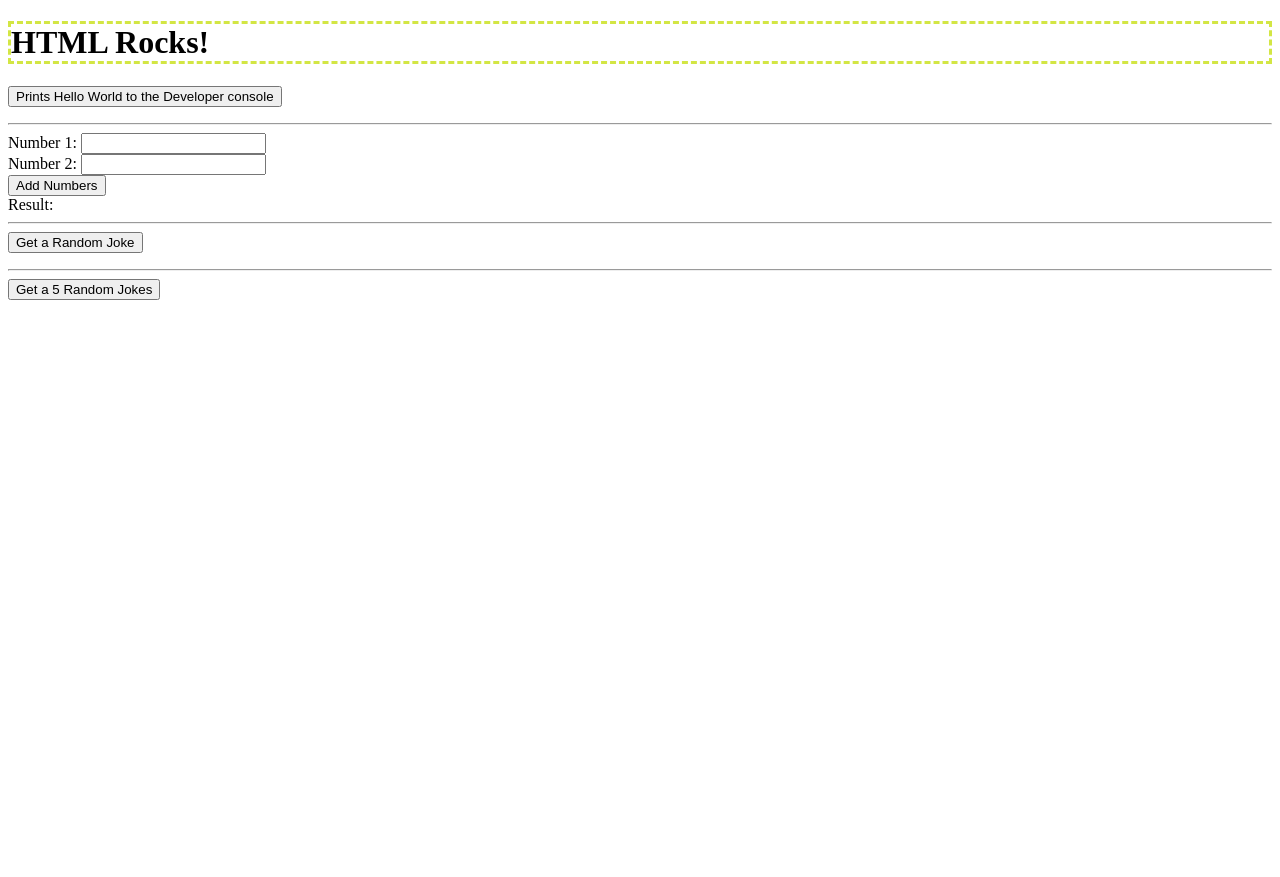
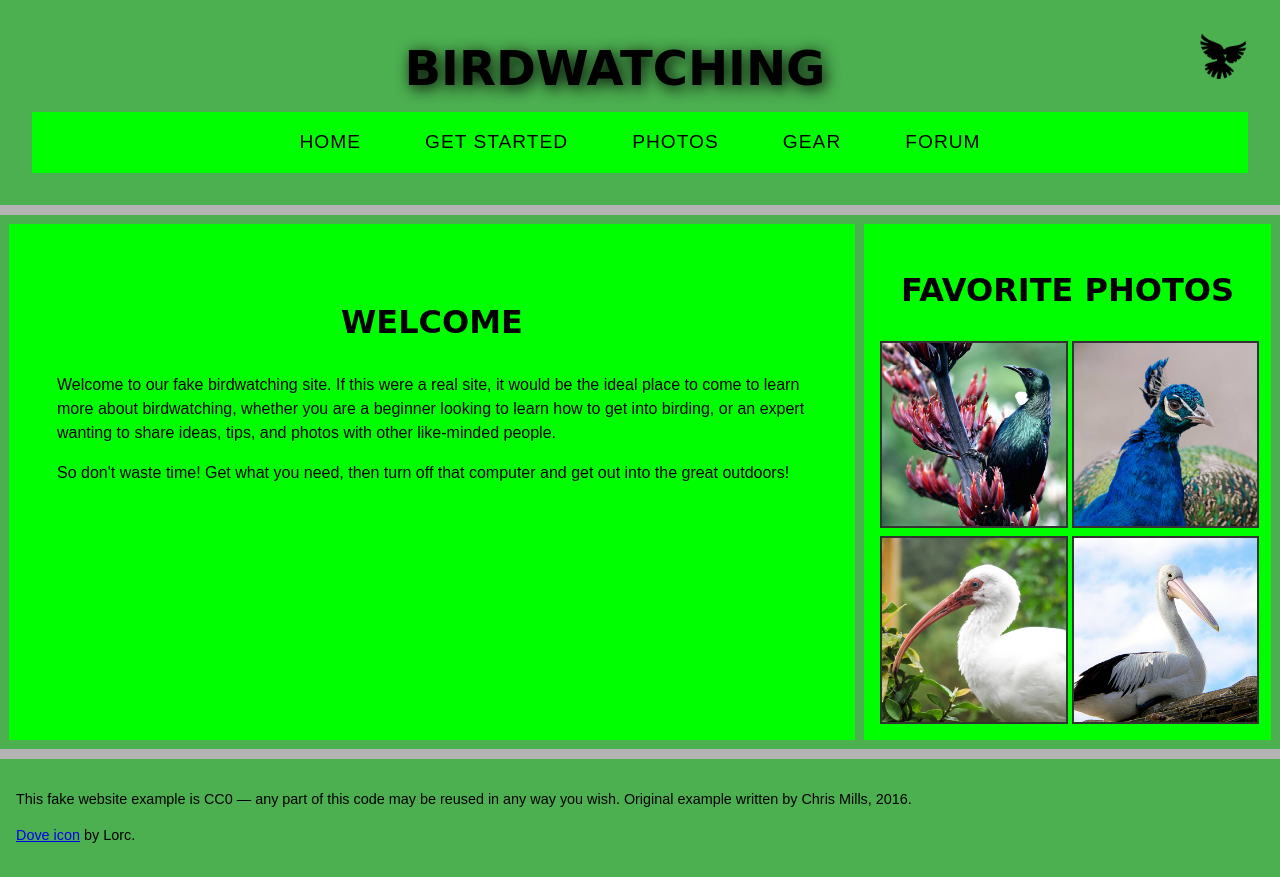
Before and after one commit to CalebBacker/CS408-Lab-4, a website: page index.html in a window 1280 px wide. Before the commit the page ends 800 px from the top, so only its background shows below. Drawn offline with Linux system fonts and the light colour scheme.

Commit message:
finished webpage replica

```diff
--- /dev/null
+++ b/css/layout.css
@@ -0,0 +1,121 @@
+
+body {
+    margin: 0;
+    font-family: Arial, sans-serif;
+    line-height: 1.5;
+  background-color: gray;
+  }
+
+
+  header {
+    background-color: #4CAF50;
+    color: black;
+    padding: 2rem ;
+    text-align: center;
+
+  }
+
+  .header-top {
+    display: flex;
+    align-items: center;
+    justify-content: space-between;
+    padding: 1rem;
+    gap: 1rem;
+  }
+header h1 {
+  font-family: Monkton , cursive;
+  font-size: 3rem;
+  margin: 0;
+  text-shadow: 3px 3px 15px #000000;
+}
+
+  .logo {
+    max-height: 50px;
+  }
+
+
+  nav {
+    margin-top: 0.5rem;
+    background-color: #00ff00;
+  }
+
+  nav ul {
+    list-style: none;
+    margin: 0;
+    padding: 1rem;
+    display: flex;
+    justify-content: center;
+    gap: 2rem;
+  }
+
+  nav li {
+    margin: 0 1rem;
+  }
+
+  nav a {
+    text-decoration: none;
+    color: black;
+    font-family: Arial, Helvetica, sans-serif;
+    font-size: 1.2rem;
+    font-weight: normal;
+    text-transform: uppercase;
+    letter-spacing: 1px;
+  }
+
+
+  main {
+    display: flex;
+    border-top: 10px solid #b3b3b3;
+    background-color: #00ff00;
+  }
+
+  .welcome {
+    flex: 2;
+    background-color: #00ff00;
+    padding: 3rem;
+    box-sizing: border-box;
+    border: 9px solid #4CAF50;
+  }
+  .welcome h2{
+    font-family: Monkton , cursive;
+    text-align: center;
+    font-size: 2rem;
+  }
+
+  .sidebar {
+    flex: 1;
+    background-color: #00ff00;
+    padding: 1rem;
+    box-sizing: border-box;
+    border: 9px solid #4CAF50;
+    border-left: none;
+
+  }
+
+  .sidebar h2 {
+    font-family: Monkton , cursive;
+    font-size: 2rem;
+    text-align: center;
+
+  }
+
+.photo-grid {
+  display: grid;
+  grid-template-columns: 1fr 1fr;
+  gap: 0.5rem;
+}
+
+.photo-grid img {
+  width: 100%;
+  aspect-ratio: 1 / 1;
+  object-fit: cover;
+  border: 2px solid #333;
+}
+
+  footer {
+    background-color: #4CAF50;
+    text-align: left;
+    padding: 1rem;
+    font-size: 0.9rem;
+    border-top: 10px solid #b3b3b3;
+  }
--- a/css/style.css
+++ b/css/style.css
@@ -1,29 +1,29 @@
-h1{
-  border-color: #d3e644;
-  border-style: dashed;
-}
+/*h1{*/
+/*  border-color: #d3e644;*/
+/*  border-style: dashed;*/
+/*}*/
 
-table {
-  border-collapse: collapse;
-  width: 100%;
-  margin-bottom: 20px;
-}
+/*table {*/
+/*  border-collapse: collapse;*/
+/*  width: 100%;*/
+/*  margin-bottom: 20px;*/
+/*}*/
 
-th, td {
-  padding: 12px 15px;
-  text-align: left;
-  border-bottom: 1px solid #ddd;
-}
+/*th, td {*/
+/*  padding: 12px 15px;*/
+/*  text-align: left;*/
+/*  border-bottom: 1px solid #ddd;*/
+/*}*/
 
-th {
-  background-color: #f2f2f2;
-  font-weight: bold;
-}
+/*th {*/
+/*  background-color: #f2f2f2;*/
+/*  font-weight: bold;*/
+/*}*/
 
-tbody tr:nth-child(even) {
-  background-color: #f9f9f9;
-}
+/*tbody tr:nth-child(even) {*/
+/*  background-color: #f9f9f9;*/
+/*}*/
 
-tbody tr:hover {
-  background-color: #e9e9e9;
-}
+/*tbody tr:hover {*/
+/*  background-color: #e9e9e9;*/
+/*}*/
--- a/index.html
+++ b/index.html
@@ -1,108 +1,56 @@
-<!doctype html>
-<html>
+<!DOCTYPE html>
+<html lang="en">
+<head>
+  <meta charset="UTF-8">
+  <meta name="viewport" content="width=device-width, initial-scale=1.0">
+  <title>Birdwatching</title>
+  <link href="css/layout.css" rel="stylesheet">
+  <link href="css/style.css" rel="stylesheet">
+</head>
+<body>
 
-<head>
-  <meta charset="utf-8">
-  <title>Hello World!</title>
-  <meta name="description" content="">
-  <meta name="viewport" content="width=device-width, initial-scale=1">
-  <link rel="stylesheet" href="css/style.css">
-  <link rel="shortcut icon" href="img/favicon.ico">
-</head>
+  <!-- HEADER -->
+  <header>
+    <div class="header">
+      <h1>BIRDWATCHING<img src="dove.png" alt="Bird logo" class="logo" style="float:right"></h1>
+    </div>
 
-<body>
-  <h1>HTML Rocks!</h1>
-  <p>
-    <button  onclick="helloWorld()">Prints Hello World to the Developer console</button>
-  </p>
-  <hr>
-  <form id="addForm">
-    <label for="num1">Number 1:</label>
-    <input type="number" id="num1" name="num1" required>
-    <br>
-    <label for="num2">Number 2:</label>
-    <input type="number" id="num2" name="num2" required>
-    <br>
-    <button type="submit">Add Numbers</button>
-  </form>
+    <!-- NAVIGATION -->
+    <nav>
+      <ul>
+        <li><a href="#">Home</a></li>
+        <li><a href="#">Get Started</a></li>
+        <li><a href="#">Photos</a></li>
+        <li><a href="#">Gear</a></li>
+        <li><a href="#">Forum</a></li>
+      </ul>
+    </nav>
+  </header>
 
-  <label id="result">Result:</label>
+  <!-- MAIN CONTENT -->
+  <main>
+    <section class="welcome">
+      <h2>WELCOME </h2>
+      <p>Welcome to our fake birdwatching site. If this were a real site, it would be the ideal place to come to learn more about birdwatching, whether you are a beginner looking to learn how to get into birding, or an expert wanting to share ideas, tips, and photos with other like-minded people.</p>
+      <p>So don't waste time! Get what you need, then turn off that computer and get out into the great outdoors!</p>
+    </section>
+<!--  SIDEBAR(PICS)-->
+    <aside class="sidebar">
+      <h2>FAVORITE PHOTOS</h2>
+      <div class="photo-grid">
+      <img src="favorite-1.jpg" alt="Colorful bird">
+      <img src="favorite-2.jpg" alt="Blue bird">
+      <img src="favorite-3.jpg" alt="White bird">
+      <img src="favorite-4.jpg" alt="Pelican">
+      </div>
+    </aside>
+  </main>
 
-  <hr>
-
-  <button id="jokeButton">Get a Random Joke</button>
-  <p id="joke"></p>
-
-  <hr>
-  <button id="jokeButtonTable">Get a  5 Random Jokes</button>
-  <table id="jokeTable"></table>
-
-  <script type="module" script="js/main.js">
-    import {helloWorld, add, fetchRandomJoke, fetch5RandomJokes} from './js/main.js';
-
-    // This shows how to assign a function to the window object
-    // so that it can be called from the browser console
-    window.helloWorld = helloWorld;
-
-    // This shows how to add an event listener to a button in the HTML
-    // and call a function when the button is clicked
-    const form = document.getElementById('addForm');
-    form.addEventListener('submit', function(e) {
-      e.preventDefault();
-      const num1 = parseFloat(document.getElementById('num1').value);
-      const num2 = parseFloat(document.getElementById('num2').value);
-      try{
-        const result = add(num1, num2);
-        document.getElementById('result').textContent = `Result: ${result}`;
-      }catch(e){
-        console.error(e);
-        document.getElementById('result').textContent = `Error: ${e.message}`;
-      }
-
-    });
-
-    // this shows how to add an event listener to a button in the HTML
-    // that calls a function that fetches a random joke from an API
-    // and displays it on the page
-    const jokebtn = document.getElementById('jokeButton');
-    const jokeresult = document.getElementById('joke');
-    jokebtn.addEventListener('click', async () => {
-      try {
-        jokeresult.textContent = 'Loading...';
-        const joke = await fetchRandomJoke();
-        document.getElementById('joke').textContent = joke;
-      } catch (e) {
-        console.error(e);
-        document.getElementById('joke').textContent = `Error: ${e.message}`;
-      }
-    });
-
-    // this shows how to add an event listener to a button in the HTML
-    // that calls a function that fetches 5 random jokes from an API
-    // and displays them in a table on the page
-    const jokeTableBtn = document.getElementById('jokeButtonTable');
-    const jokeTable = document.getElementById('jokeTable');
-    jokeTableBtn.addEventListener('click', async () => {
-      try {
-        jokeTable.textContent = 'Loading...';
-        const joke = await fetch5RandomJokes();
-        jokeTable.innerHTML = `
-              <thead>
-              <tr>
-                <th>Joke</th>
-              </tr>
-              </thead>
-              <tbody>
-              ${joke.map(j => `<tr><td>${j}</td></tr>`).join('')}
-              </tbody>
-            `;
-      } catch (e) {
-        console.error(e);
-        document.getElementById('joke').textContent = `Error: ${e.message}`;
-      }
-    });
-  </script>
+  <!-- FOOTER -->
+  <footer>
+    <p>This fake website example is CC0 — any part of this code may be reused in any way you wish. Original example written by Chris Mills, 2016.</p>
+    <p><a href="#">Dove icon</a> by Lorc.</p>
+  </footer>
 
 </body>
-
 </html>
```
Also changed, not shown: README.md, dove.png (added), favorite-1.jpg (added), favorite-1_th.jpg (added), favorite-2.jpg (added), favorite-2_th.jpg (added), favorite-3.jpg (added), favorite-3_th.jpg (added), favorite-4.jpg (added), favorite-4_th.jpg (added).
